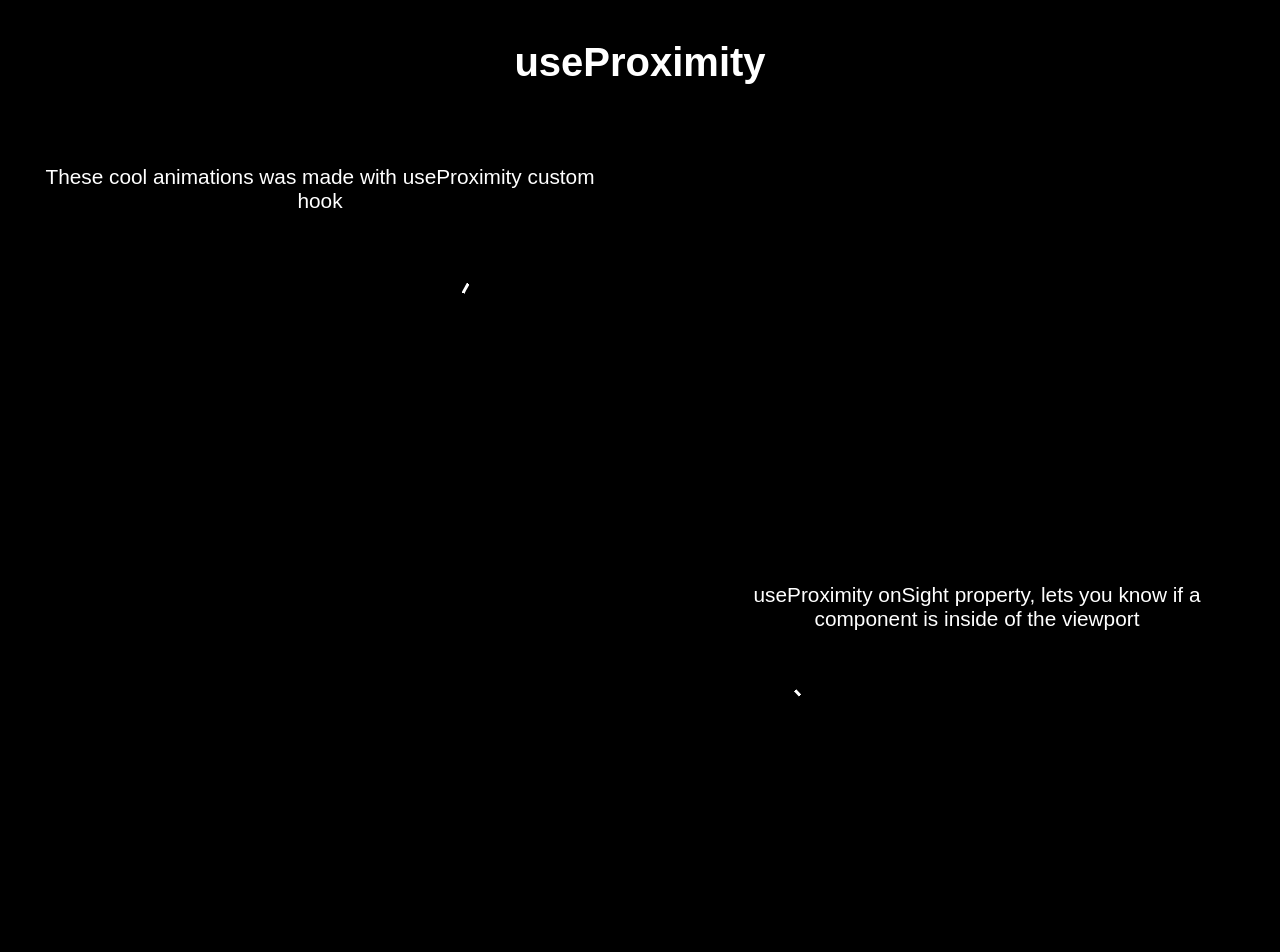
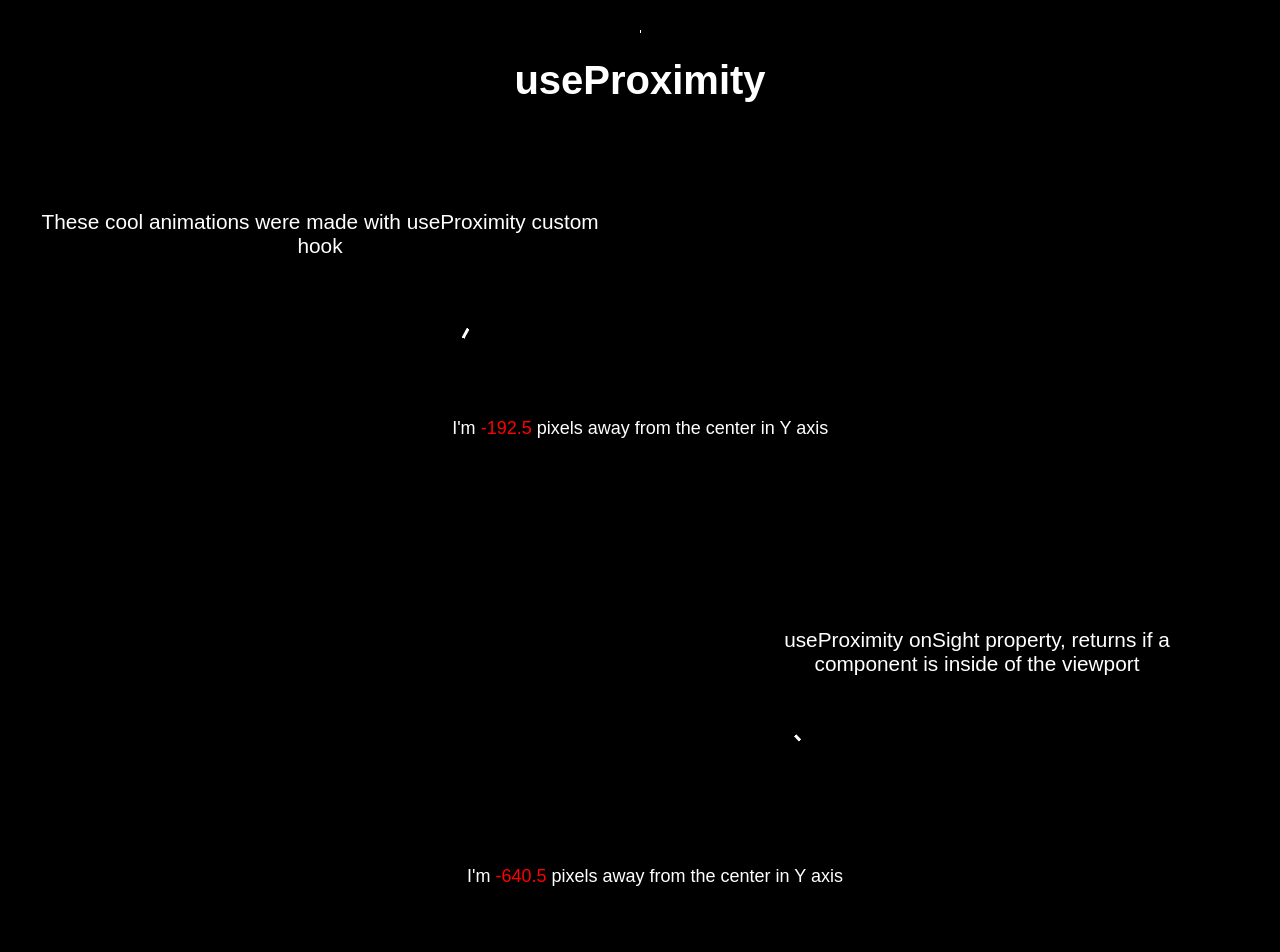
Before and after one commit to zJaaal/react-scroll-utilities, a React (Vite) app: page / in a window 1280 px wide. Shown: the part 800-1752 px from the top of the page. Built offline with nearby package versions, Linux system fonts and the light colour scheme; a web font is replaced by a local one.

Commit message:
finished proximity

```diff
--- a/src/site/components/proximity/Proximity.tsx
+++ b/src/site/components/proximity/Proximity.tsx
@@ -1,9 +1,15 @@
-import React from "react";
+import React, { useRef } from "react";
 import Render from "../../../example-components/render/Render";
-import { Circle } from "../../../lib";
+import { Circle, Rectangle, useProximity } from "../../../lib";
 import "./Proximity.styles.css";
 
 const Proximity = () => {
+  const circleOneRef = useRef(null);
+  const circleTwoRef = useRef(null);
+
+  const { y: oneY } = useProximity(circleOneRef);
+  const { y: twoY } = useProximity(circleTwoRef);
+
   return (
     <div
       style={{
@@ -12,11 +18,19 @@ const Proximity = () => {
         flexDirection: "column",
         alignItems: "center",
         backgroundColor: "black",
+        paddingTop: "30px",
       }}
     >
-      <h1 style={{ color: "white", marginTop: "40px", fontSize: "40px" }}>
-        useProximity
-      </h1>
+      <Rectangle
+        backgroundColor="black"
+        color="white"
+        stroke={5}
+        width={window.innerWidth / 2}
+        height={100}
+        speed={1.2}
+      >
+        <h1 style={{ color: "white", fontSize: "40px" }}>useProximity</h1>
+      </Rectangle>
       <div
         style={{
           height: "100%",
@@ -53,7 +67,7 @@ const Proximity = () => {
               }}
               className="left"
             >
-              These cool animations was made with useProximity custom hook
+              These cool animations were made with useProximity custom hook
             </p>
           </Render>
           <div style={{ width: "50%", height: "100%" }}></div>
@@ -65,6 +79,7 @@ const Proximity = () => {
             display: "flex",
             justifyContent: "center",
           }}
+          ref={circleOneRef}
         >
           <Circle
             color="white"
@@ -76,7 +91,20 @@ const Proximity = () => {
             startDegree={0}
             endDegree={120}
             stroke={5}
-          />
+          >
+            <p
+              style={{
+                color: "white",
+                textAlign: "center",
+                fontWeight: 500,
+                fontSize: "18px",
+              }}
+            >
+              I'm
+              <span style={{ color: oneY > 0 ? "blue" : "red" }}> {oneY} </span>
+              pixels away from the center in Y axis
+            </p>
+          </Circle>
         </div>
         <div
           style={{
@@ -104,12 +132,13 @@ const Proximity = () => {
               }}
               className="right"
             >
-              useProximity onSight property, lets you know if a component is
-              inside of the viewport
+              useProximity onSight property, returns if a component is inside of
+              the viewport
             </p>
           </Render>
         </div>
         <div
+          ref={circleTwoRef}
           style={{
             height: "100%",
             width: "100%",
@@ -127,7 +156,20 @@ const Proximity = () => {
             startDegree={0}
             endDegree={140}
             stroke={5}
-          />
+          >
+            <p
+              style={{
+                color: "white",
+                textAlign: "center",
+                fontWeight: 500,
+                fontSize: "18px",
+              }}
+            >
+              I'm
+              <span style={{ color: twoY > 0 ? "blue" : "red" }}> {twoY} </span>
+              pixels away from the center in Y axis
+            </p>
+          </Circle>
         </div>
         <div
           style={{
@@ -156,7 +198,7 @@ const Proximity = () => {
               className="left"
             >
               useProximity also returns the proximity of the component to the
-              center of the screen
+              center of the screen, for both axis Y and X
             </p>
           </Render>
           <div style={{ width: "50%", height: "100%" }}>
```
